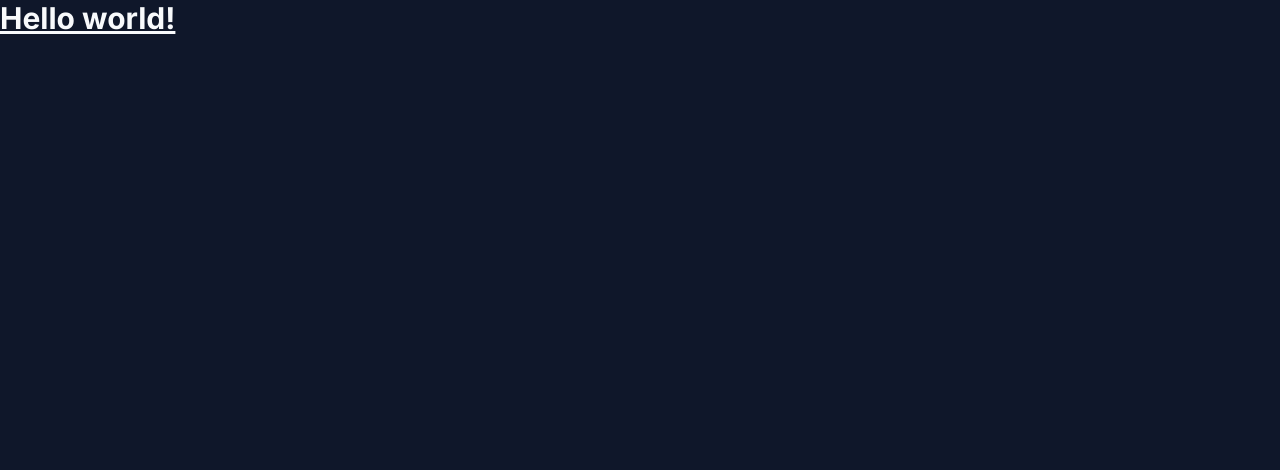
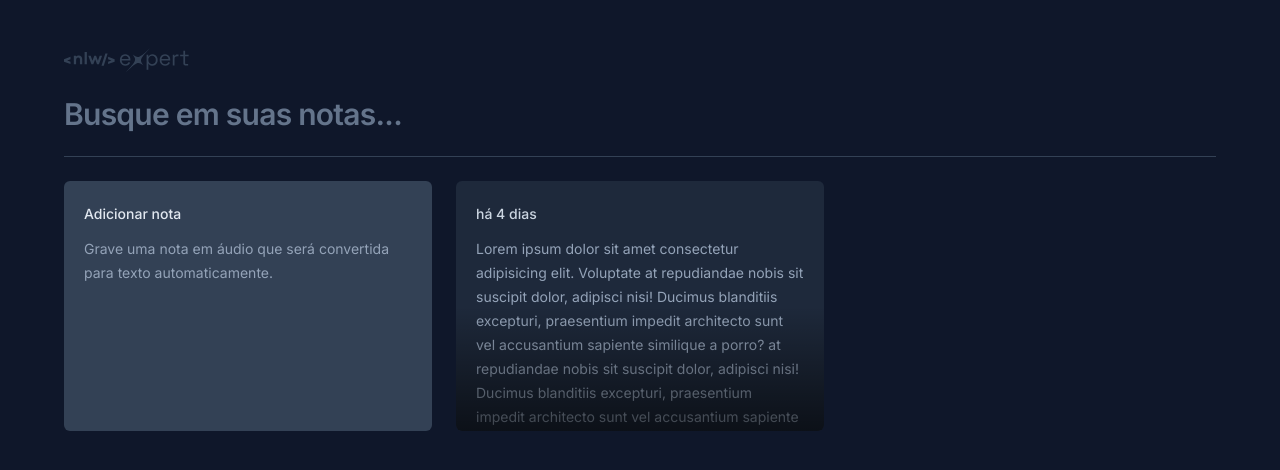
Before and after one commit to VNatario/notes-NLW, a React (Vite) app: page / in a window 1280 px wide. Shown: the top 470 px of the page. Built offline with nearby package versions, Linux system fonts and the light colour scheme.

Commit message:
feat: create card component

```diff
--- a/src/app.tsx
+++ b/src/app.tsx
@@ -1,3 +1,35 @@
+import logo from './assets/logo.svg'
+import { Card } from './components/card'
 export function App() {
-  return <h1 className="text-3xl font-bold underline">Hello world!</h1>
+  return (
+    <div className="max-w-6xl mx-auto my-12 space-y-6">
+      <img src={logo} alt="NLW Expert" />
+
+      <form className="">
+        <input
+          type="text"
+          name=""
+          id=""
+          placeholder="Busque em suas notas..."
+          className="w-full bg-transparent text-3xl font-semibold tracking-tight placeholder:text-slate-500 outline-none"
+        />
+      </form>
+
+      <div className="h-px bg-slate-700" />
+
+      <div className="grid grid-cols-3 auto-rows-[250px] gap-6">
+        <div className="rounded-md bg-slate-700 p-5 space-y-3 ">
+          <span className="text-sm font-medium text-slate-200">
+            Adicionar nota
+          </span>
+          <p className="text-sm leading-6 text-slate-400">
+            Grave uma nota em áudio que será convertida para texto
+            automaticamente.
+          </p>
+        </div>
+
+        <Card />
+      </div>
+    </div>
+  )
 }
--- /dev/null
+++ b/src/components/card.tsx
@@ -0,0 +1,17 @@
+export function Card() {
+  return (
+    <div className="rounded-md bg-slate-800 p-5 space-y-3 overflow-hidden relative">
+      <span className="text-sm font-medium text-slate-300">há 4 dias</span>
+      <p className="text-sm leading-6 text-slate-400">
+        Lorem ipsum dolor sit amet consectetur adipisicing elit. Voluptate at
+        repudiandae nobis sit suscipit dolor, adipisci nisi! Ducimus blanditiis
+        excepturi, praesentium impedit architecto sunt vel accusantium sapiente
+        similique a porro? at repudiandae nobis sit suscipit dolor, adipisci
+        nisi! Ducimus blanditiis excepturi, praesentium impedit architecto sunt
+        vel accusantium sapiente similique a porro?
+      </p>
+
+      <div className="absolute bottom-0 left-0 right-0 h-1/2 bg-gradient-to-t from-black/60 pointer-events-none" />
+    </div>
+  )
+}
```
Also changed, not shown: src/assets/logo.svg (added).
